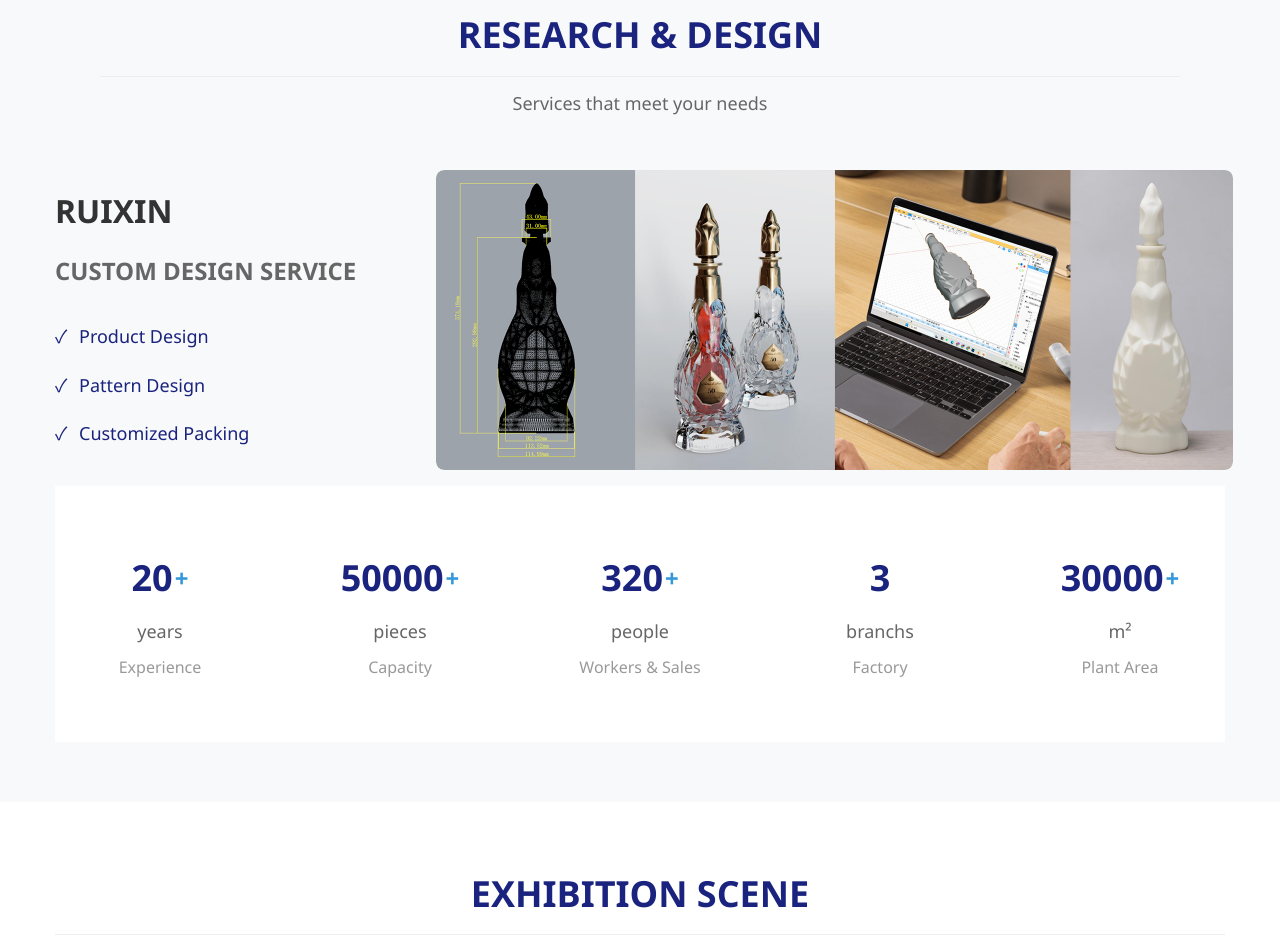
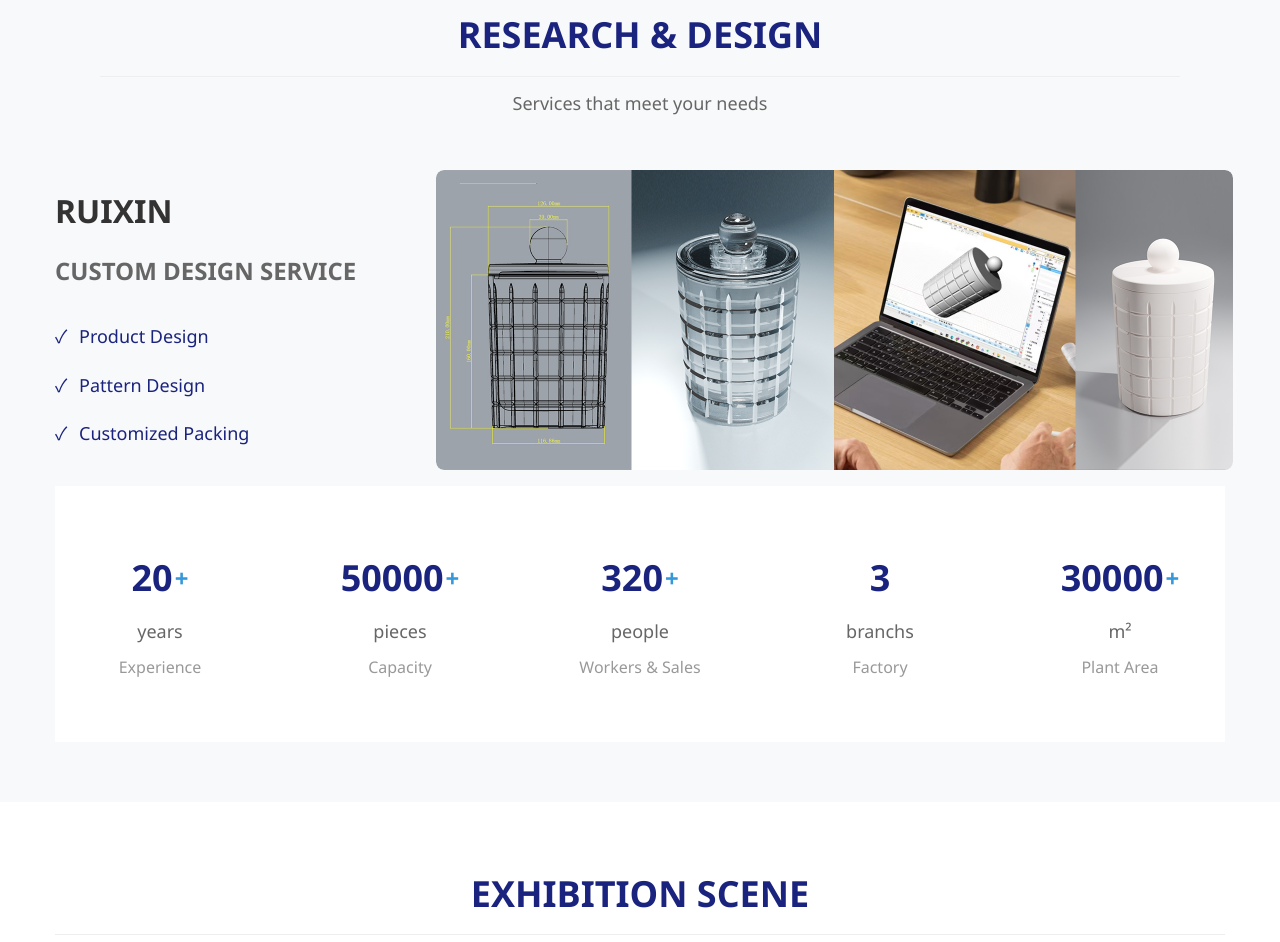
Before and after one commit to hakuduomadata/hakuduomadata.github.io, a plain HTML site: page index.html in a window 1280 px wide. Shown: the part 4445-5387 px from the top of the page. Drawn offline with nearby package versions, Linux system fonts and the light colour scheme.

Commit message:
Update index.html

```diff
--- a/index.html
+++ b/index.html
@@ -382,7 +382,7 @@
                             </div>
                             <div class="service-images">
                                 <!-- 只使用一张图片 -->
-                                <img src="/%E6%9C%AA%E6%A0%87%E9%A2%98-2.jpg" alt="Custom Design Service">
+                                <img src="烛台定制模具.jpg" alt="Custom Design Service">
                             </div>
                         </div>
                     </div>
```
